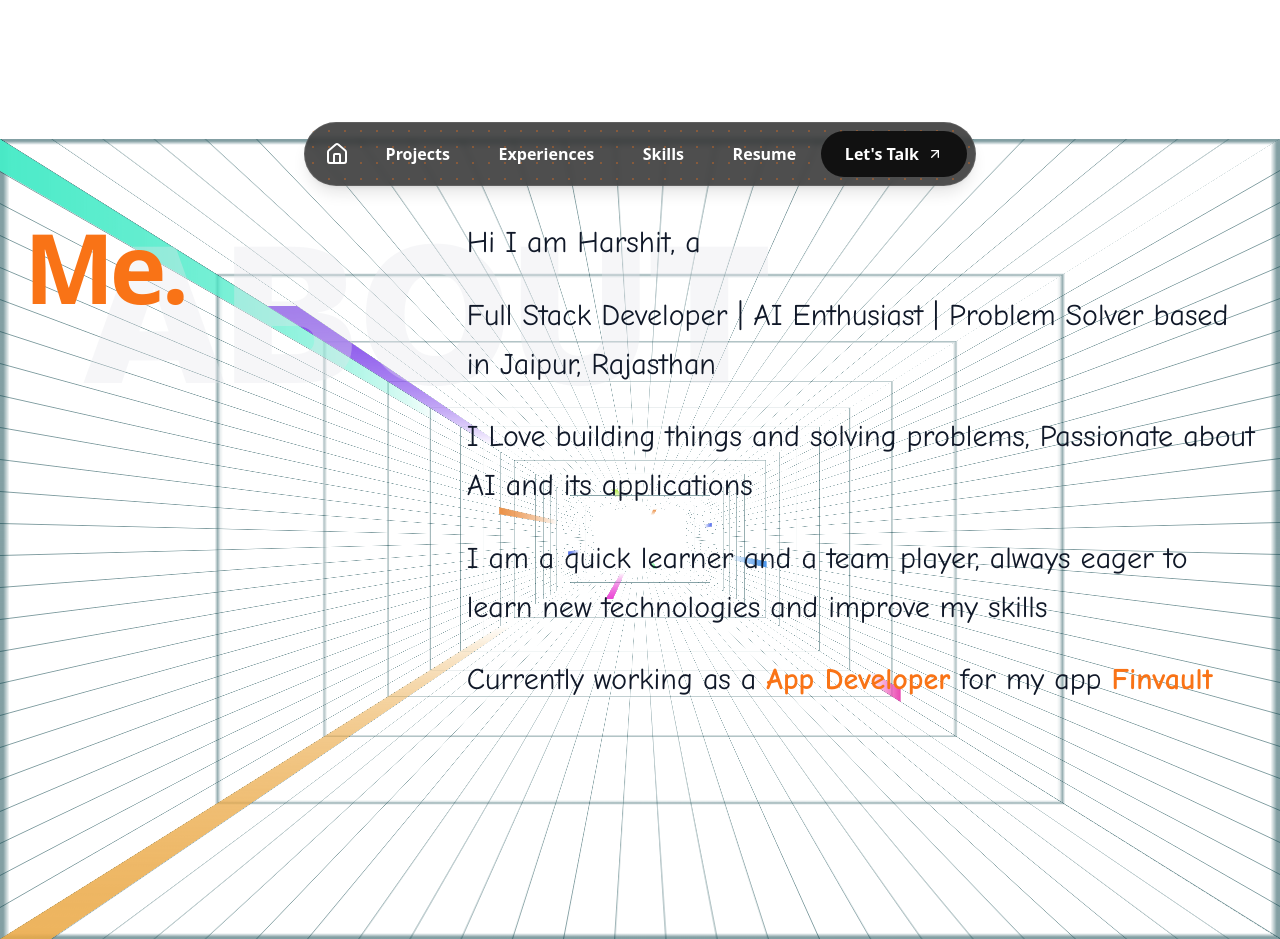
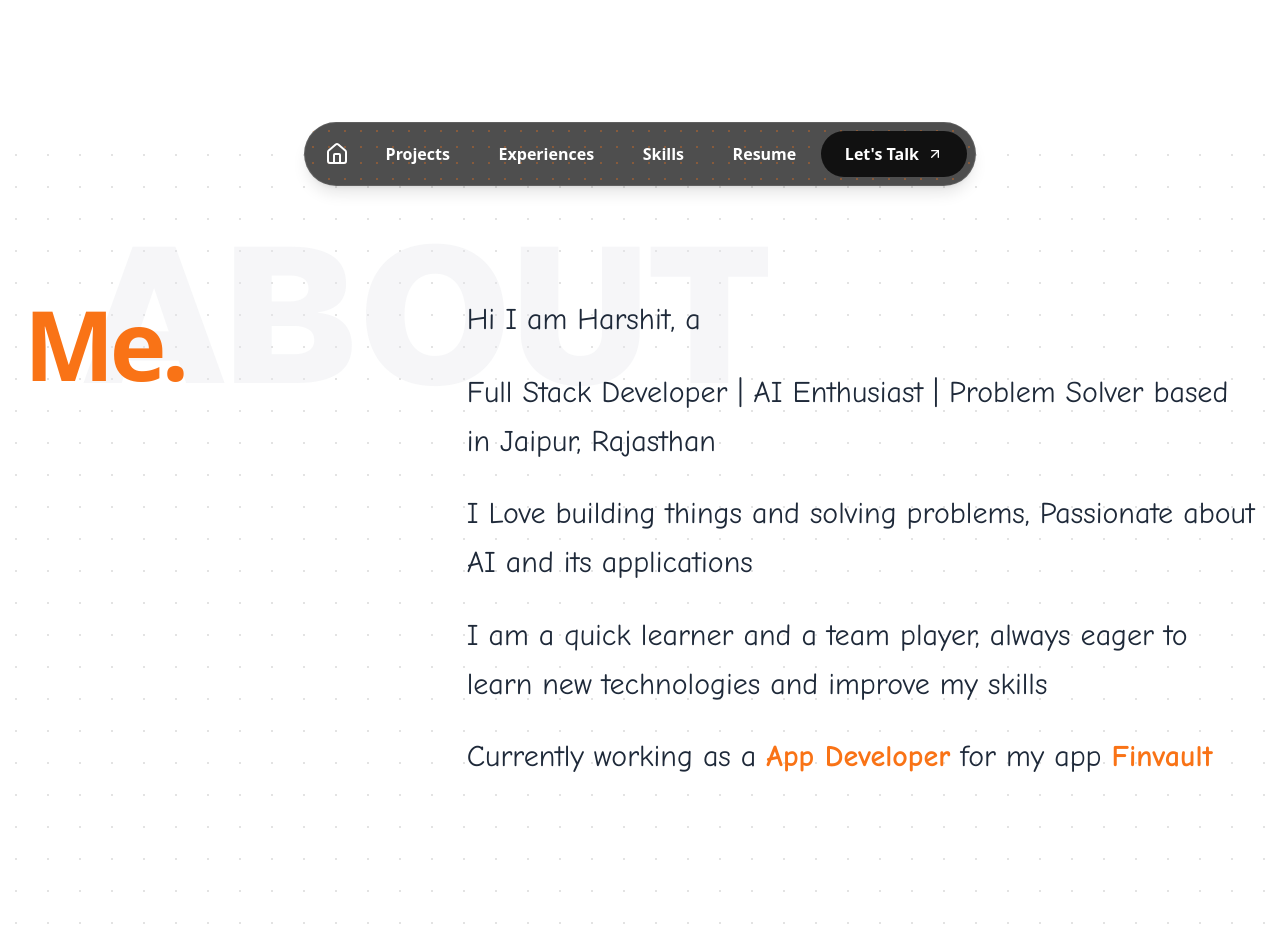
Before and after one commit to i-harshit-sharma/portfoliov2, a Next.js app: page / in a window 1280 px wide. Shown: the part 590-1529 px from the top of the page. Built offline with nearby package versions, Linux system fonts and the light colour scheme.

Commit message:
Revert "feat: Add new About section with animated warp background and personal details."
This reverts commit 0d5bb1885a7e45c4ac3d0d6d687bc9efad95e622.

```diff
--- a/components/About.tsx
+++ b/components/About.tsx
@@ -1,210 +1,20 @@
 "use client"
-
-import { motion } from "motion/react"
-import { useCallback, useEffect, useMemo, useState } from "react"
-import { cn } from "@/lib/utils"
-// import Image from "next/image" // Keeping imported but unused if needed later
-// import { MapPin } from "lucide-react"
-
-export interface WarpBackgroundProps {
-    className?: string
-    children?: React.ReactNode
-    /** Perspective depth in pixels */
-    perspective?: number
-    /** Number of beams per wall */
-    beamsPerSide?: number
-    /** Beam width as percentage */
-    beamSize?: number
-    /** Maximum beam delay in seconds */
-    beamDelayMax?: number
-    /** Minimum beam delay in seconds */
-    beamDelayMin?: number
-    /** Beam animation duration in seconds */
-    beamDuration?: number
-    /** Grid line color */
-    gridColor?: string
-}
-
-interface BeamProps {
-    width: string
-    x: string
-    delay: number
-    duration: number
-}
-
-function Beam({ width, x, delay, duration }: BeamProps) {
-    const [hue, setHue] = useState(0)
-    const [aspectRatio, setAspectRatio] = useState(1)
-
-    useEffect(() => {
-        setHue(Math.floor(Math.random() * 360))
-        setAspectRatio(Math.floor(Math.random() * 10) + 1)
-    }, [])
-
-    return (
-        <motion.div
-            className="absolute top-0"
-            style={{
-                left: x,
-                width,
-                aspectRatio: `1 / ${aspectRatio}`,
-                background: `linear-gradient(hsl(${hue} 80% 60%), transparent)`,
-                transform: "translateX(-50%)",
-            }}
-            initial={{ y: "100cqmax" }}
-            animate={{ y: "-100%" }}
-            transition={{
-                duration,
-                delay,
-                repeat: Number.POSITIVE_INFINITY,
-                ease: "linear",
-            }}
-        />
-    )
-}
-
-const wallClasses = "[transform-style:preserve-3d] [container-type:inline-size] [height:100cqmax]"
-
-function createGridBackground(gridColor: string, beamSize: string) {
-    return {
-        backgroundImage: `linear-gradient(${gridColor} 0 1px, transparent 1px ${beamSize}), linear-gradient(90deg, ${gridColor} 0 1px, transparent 1px ${beamSize})`,
-        backgroundSize: `${beamSize} ${beamSize}`,
-    }
-}
-
-export function WarpBackground({
-    className,
-    children,
-    perspective = 100,
-    beamsPerSide = 3,
-    beamSize = 4,
-    beamDelayMax = 8,
-    beamDelayMin = 1,
-    beamDuration = 6,
-    gridColor = "rgba(6, 63, 70, 0.5)",
-}: WarpBackgroundProps) {
-    const [isClient, setIsClient] = useState(false)
-
-    useEffect(() => {
-        setIsClient(true)
-    }, [])
-
-    const generateBeams = useCallback(() => {
-        const beams = []
-        const cellsPerSide = Math.floor(100 / beamSize)
-        const step = cellsPerSide / beamsPerSide
-
-        for (let i = 0; i < beamsPerSide; i++) {
-            const x = Math.floor(i * step)
-            const delay = isClient
-                ? Math.random() * (beamDelayMax - beamDelayMin) + beamDelayMin
-                : beamDelayMin + (i / beamsPerSide) * (beamDelayMax - beamDelayMin)
-            beams.push({ x, delay })
-        }
-        return beams
-    }, [beamsPerSide, beamSize, beamDelayMax, beamDelayMin, isClient])
-
-    const topBeams = useMemo(() => generateBeams(), [generateBeams])
-    const rightBeams = useMemo(() => generateBeams(), [generateBeams])
-    const bottomBeams = useMemo(() => generateBeams(), [generateBeams])
-    const leftBeams = useMemo(() => generateBeams(), [generateBeams])
-
-    const beamSizeStr = `${beamSize}%`
-    const gridStyle = createGridBackground(gridColor, beamSizeStr)
-
-    return (
-        <div className={cn("relative min-h-screen w-full overflow-hidden bg-white", className)}>
-            {/* 3D Tunnel Container */}
-            <div
-                className="pointer-events-none absolute inset-0 [clip-path:inset(0)] [container-type:size] [transform-style:preserve-3d]"
-                style={{ perspective }}
-            >
-                {/* Top wall */}
-                <div
-                    className={cn(
-                        wallClasses,
-                        "absolute z-20 [width:100cqi] [transform-origin:50%_0%] [transform:rotateX(-90deg)]",
-                    )}
-                    style={gridStyle}
-                >
-                    {topBeams.map((beam, i) => (
-                        <Beam
-                            key={i}
-                            delay={beam.delay}
-                            duration={beamDuration}
-                            width={beamSizeStr}
-                            x={`${beam.x * beamSize}%`}
-                        />
-                    ))}
-                </div>
-
-                {/* Bottom wall */}
-                <div
-                    className={cn(
-                        wallClasses,
-                        "absolute top-full [width:100cqi] [transform-origin:50%_0%] [transform:rotateX(-90deg)]",
-                    )}
-                    style={gridStyle}
-                >
-                    {bottomBeams.map((beam, i) => (
-                        <Beam
-                            key={i}
-                            delay={beam.delay}
-                            duration={beamDuration}
-                            width={beamSizeStr}
-                            x={`${beam.x * beamSize}%`}
-                        />
-                    ))}
-                </div>
-
-                {/* Left wall */}
-                <div
-                    className={cn(
-                        wallClasses,
-                        "absolute left-0 top-0 [width:100cqh] [transform-origin:0%_0%] [transform:rotate(90deg)_rotateX(-90deg)]",
-                    )}
-                    style={gridStyle}
-                >
-                    {leftBeams.map((beam, i) => (
-                        <Beam
-                            key={i}
-                            delay={beam.delay}
-                            duration={beamDuration}
-                            width={beamSizeStr}
-                            x={`${beam.x * beamSize}%`}
-                        />
-                    ))}
-                </div>
-
-                {/* Right wall */}
-                <div
-                    className={cn(
-                        wallClasses,
-                        "absolute right-0 top-0 [width:100cqh] [transform-origin:100%_0%] [transform:rotate(-90deg)_rotateX(-90deg)]",
-                    )}
-                    style={gridStyle}
-                >
-                    {rightBeams.map((beam, i) => (
-                        <Beam
-                            key={i}
-                            delay={beam.delay}
-                            duration={beamDuration}
-                            width={beamSizeStr}
-                            x={`${beam.x * beamSize}%`}
-                        />
-                    ))}
-                </div>
-            </div>
-
-            {/* Content layer */}
-            {children && <div className="relative z-10 h-full w-full flex items-center justify-center">{children}</div>}
-        </div>
-    )
-}
+import Image from "next/image";
+import { motion, LayoutGroup } from "motion/react";
+import { useRef } from "react";
 
 const About = () => {
+    const containerRef = useRef<HTMLDivElement>(null)
     return (
-        <WarpBackground>
+        <div ref={containerRef} className="w-full min-h-screen flex items-center justify-center bg-white relative overflow-hidden dark:bg-black">
+            {/* Background Pattern */}
+            <div className="absolute inset-0 z-0 opacity-30"
+                style={{
+                    backgroundImage: "radial-gradient(#a3a3a3 1px, transparent 1px)",
+                    backgroundSize: "32px 32px"
+                }}
+            />
+
             {/* Large Watermark */}
             <div className="absolute top-20 left-10 md:left-20 pointer-events-none select-none z-0">
                 <span className="text-[15vw] font-black text-gray-200/70 dark:text-gray-900 leading-none opacity-50 font-sans">
@@ -213,7 +23,7 @@ const About = () => {
             </div>
 
             <motion.div
-                className="max-w-7xl py-20 w-full mx-auto px-6 relative z-10 flex flex-col md:flex-row gap-12 items-start"
+                className="max-w-7xl w-full mx-auto px-6 relative z-10 flex flex-col md:flex-row gap-12 items-start"
                 initial="hidden"
                 whileInView="visible"
                 viewport={{ once: true, amount: 0.2 }}
@@ -251,14 +61,14 @@ const About = () => {
                 <div className="md:w-2/3 flex flex-col gap-6">
                     {[
                         "Hi I am Harshit, a",
-                        <span>Full Stack Developer | AI Enthusiast | Problem Solver based in Jaipur, Rajasthan</span>,
+                        "Full Stack Developer | AI Enthusiast | Problem Solver based in Jaipur, Rajasthan",
                         "I Love building things and solving problems, Passionate about AI and its applications",
                         "I am a quick learner and a team player, always eager to learn new technologies and improve my skills",
                         <span>Currently working as a <span className="text-[#f97316] font-bold">App Developer</span> for my app <span className="text-[#f97316] font-bold">Finvault</span></span>
                     ].map((text, index) => (
                         <div key={index} className="overflow-hidden">
                             <motion.p
-                                className="text-2xl md:text-3xl font-comic-neue font-medium leading-relaxed text-gray-900"
+                                className="text-2xl md:text-3xl font-comic-neue font-medium leading-relaxed text-gray-800 dark:text-gray-200"
                                 variants={{
                                     hidden: { y: "100%", opacity: 0 },
                                     visible: {
@@ -272,9 +82,35 @@ const About = () => {
                             </motion.p>
                         </div>
                     ))}
+
+                    {/* Interactive Keywords */}
+                    {/* <div className="flex flex-wrap gap-3 pt-6 overflow-hidden">
+                        <motion.div
+                            className="flex flex-wrap gap-3"
+                            variants={{
+                                hidden: { y: "100%", opacity: 0 },
+                                visible: {
+                                    y: 0,
+                                    opacity: 1,
+                                    transition: { duration: 0.8, ease: [0.2, 0.65, 0.3, 0.9], delay: 0.4 }
+                                }
+                            }}
+                        >
+                            {["React", "Next.js", "Node", "AI/ML", "TypeScript"].map((tag, i) => (
+                                <motion.span
+                                    key={i}
+                                    className="px-4 py-2 border border-gray-300 dark:border-gray-700 rounded-full text-sm font-semibold cursor-pointer hover:bg-[#f97316] hover:text-white hover:border-[#f97316] transition-colors duration-300"
+                                    whileHover={{ scale: 1.05 }}
+                                    whileTap={{ scale: 0.95 }}
+                                >
+                                    {tag}
+                                </motion.span>
+                            ))}
+                        </motion.div>
+                    </div> */}
                 </div>
             </motion.div>
-        </WarpBackground>
+        </div>
     )
 }
 
```
